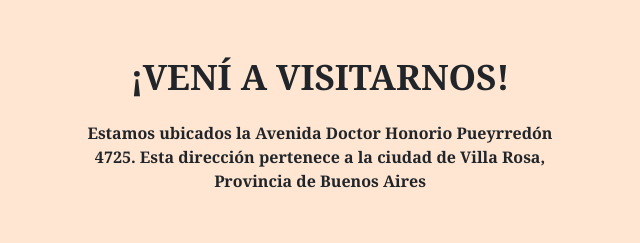
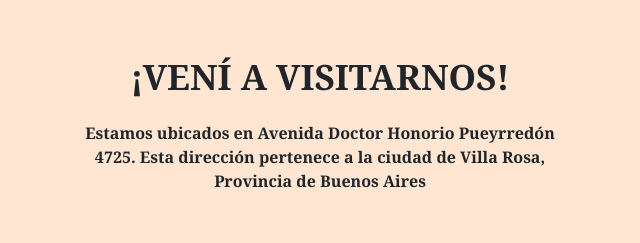
Before and after one commit to Franco-nicolas-parisi/PF-Parisi, a website: page index.html in a window 1280 px wide. Shown: the part 1480-1723 px from the top of the page, 630-1270 px from the left. Drawn offline with nearby package versions, Linux system fonts and the light colour scheme; grey boxes are pictures that could not be loaded.

Commit message:
visitanos-index

```diff
--- a/index.html
+++ b/index.html
@@ -192,7 +192,7 @@
         <div class="mapa__texto">
           <h4 class="mapa__texto--visitanos">¡VENÍ A VISITARNOS!</h4>
           <p class="mapa__texto--ubicacion">
-            Estamos ubicados la Avenida Doctor Honorio Pueyrredón 4725. Esta
+            Estamos ubicados en Avenida Doctor Honorio Pueyrredón 4725. Esta
             dirección pertenece a la ciudad de Villa Rosa, Provincia de Buenos
             Aires
           </p>
```
